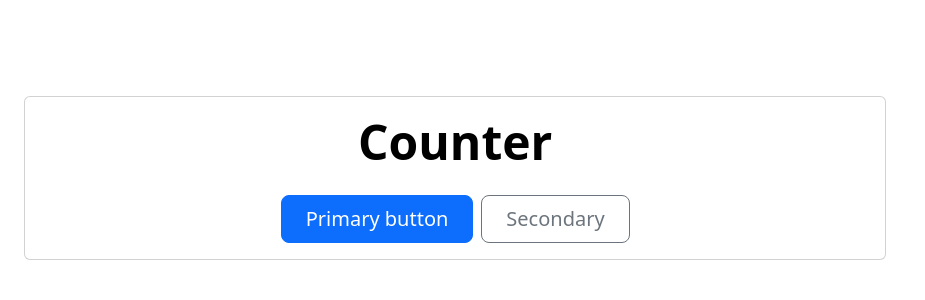
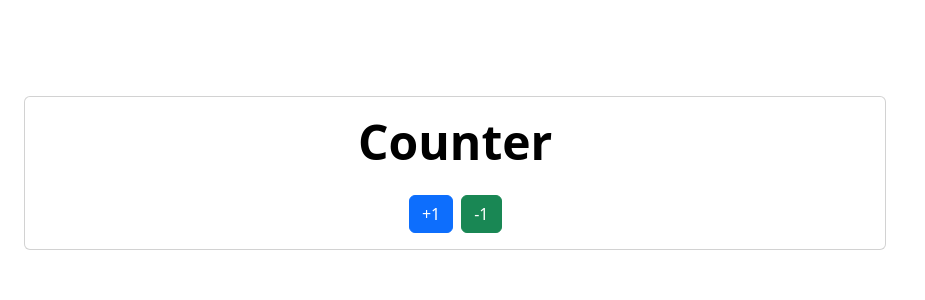
Before and after one commit to dg-codingbapunu/redux-toolkit, a React (Vite) app in the folder only redux/counter/: page / in a window 1280 px wide. Shown: the top 300 px of the page, without its empty margins (0-925 px from the left). Built offline with nearby package versions, Linux system fonts and the light colour scheme.

Commit message:
MAKE BUTTON S USING Bootstrap

```diff
--- a/only redux/counter/src/App.jsx
+++ b/only redux/counter/src/App.jsx
@@ -3,6 +3,7 @@ import "bootstrap/dist/css/bootstrap.min.css";
 import Header from "./components/Header";
 import DisplayCounter from "./components/DisplayCounter";
 import Container from "./Container";
+import Controls from "./components/Controls";
 const App = () => {
   return (
     <>
@@ -11,20 +12,7 @@ const App = () => {
           <Header></Header>
           <div className="col-lg-6 mx-auto">
             <DisplayCounter></DisplayCounter>
-            <div className="d-grid gap-2 d-sm-flex justify-content-sm-center">
-              <button
-                type="button"
-                className="btn btn-primary btn-lg px-4 gap-3"
-              >
-                Primary button
-              </button>
-              <button
-                type="button"
-                className="btn btn-outline-secondary btn-lg px-4"
-              >
-                Secondary
-              </button>
-            </div>
+            <Controls></Controls>
           </div>
         </Container>
       </center>
--- /dev/null
+++ b/only redux/counter/src/components/Controls.jsx
@@ -0,0 +1,19 @@
+import React from "react";
+
+const Controls = () => {
+  return (
+    <>
+      <div className="d-grid gap-2 d-sm-flex justify-content-sm-center">
+        <button type="button" className="btn btn-primary">
+          +1
+        </button>
+
+        <button type="button" className="btn btn-success">
+          -1
+        </button>
+      </div>
+    </>
+  );
+};
+
+export default Controls;
```
